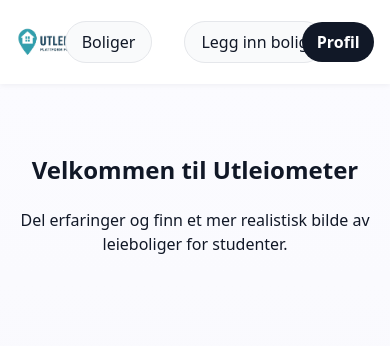
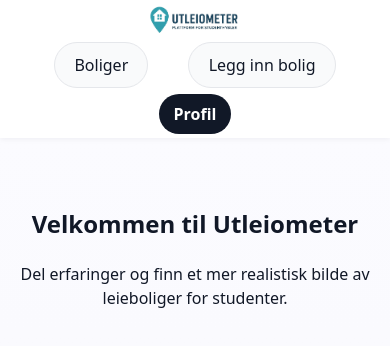
Before and after one commit to thealherstad/utleiometer, a React (Vite) app in the folder my-react-ts-app/: page / in a window 390 px wide. Shown: the top 346 px of the page. Built offline with nearby package versions, Linux system fonts and the light colour scheme; no server answers.

Commit message:
improve font size and enable responsive scaling (refs #44)

```diff
--- a/my-react-ts-app/src/style/navbar.css
+++ b/my-react-ts-app/src/style/navbar.css
@@ -5,6 +5,7 @@
   position: sticky;
   top: 0;
   z-index: 40;
+  font-size: clamp(1.125rem, 1.5vw, 1.375rem);
 }
 .navbar__inner {
   max-width: 1280px;
@@ -43,6 +44,7 @@
   border-radius: 999px;
   cursor: pointer;
   font-weight: 600;
+  font-size: clamp(1rem, 1.5vw, 1.25rem);
   text-decoration: none;
 }
 .navbar__action:hover,
@@ -53,7 +55,7 @@
 .navbar__links {
   list-style: none;
   display: flex;
-  gap: 2rem;
+  gap: 2.5rem;
   margin: 0;
   padding: 0;
 }
@@ -63,11 +65,12 @@
   justify-content: center;
   color: #111827;
   text-decoration: none;
-  padding: 0.5rem 1rem;
+  padding: 0.6rem 1.2rem;
   border-radius: 999px;
   border: 1px solid #e5e7eb;
   background: #f9fafb;
   font-weight: 500;
+  font-size: clamp(1rem, 1.5vw, 1.25rem);
   transition: background 120ms ease, border-color 120ms ease, color 120ms ease;
 }
 .navbar__link:hover,
@@ -88,7 +91,24 @@
   object-fit: contain;
 }
 
+@media (max-width: 768px){
+  .navbar__inner {
+    display: flex;
+    flex-direction: column;
+    align-items: center;
+    gap: 0.5rem;
+    min-height: auto;
+  }
+  .logo-img {
+    height: 48px;
+  }
+}
+
 @media (max-width: 480px) {
+  .navbar__inner {
+    min-height: 56px;
+    gap: 0.4rem;
+  }
   .logo-img {
     height: 32px;
   }
```
